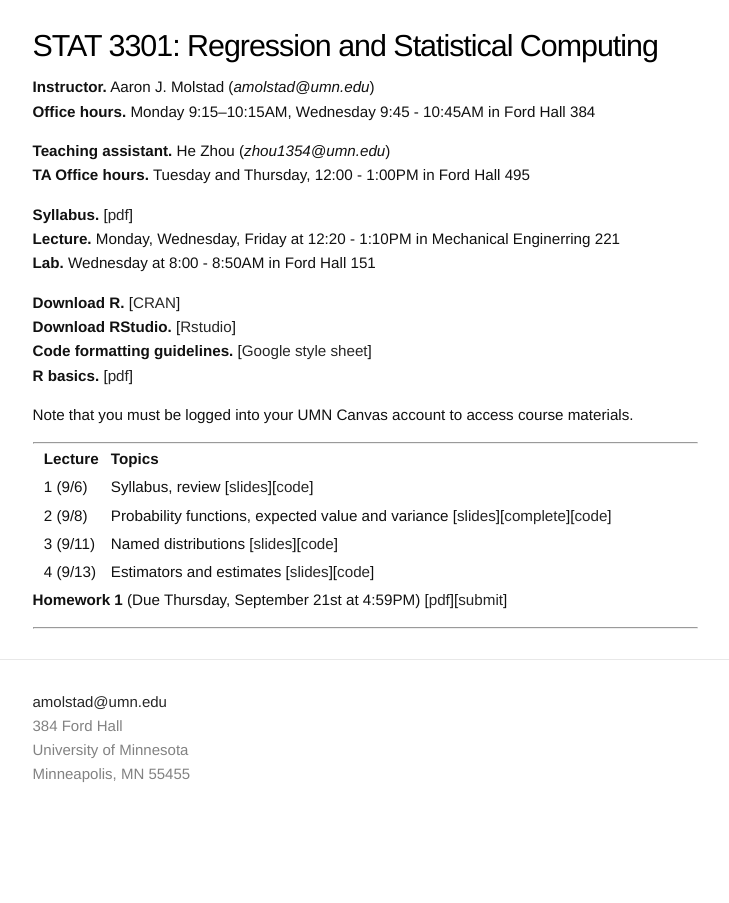
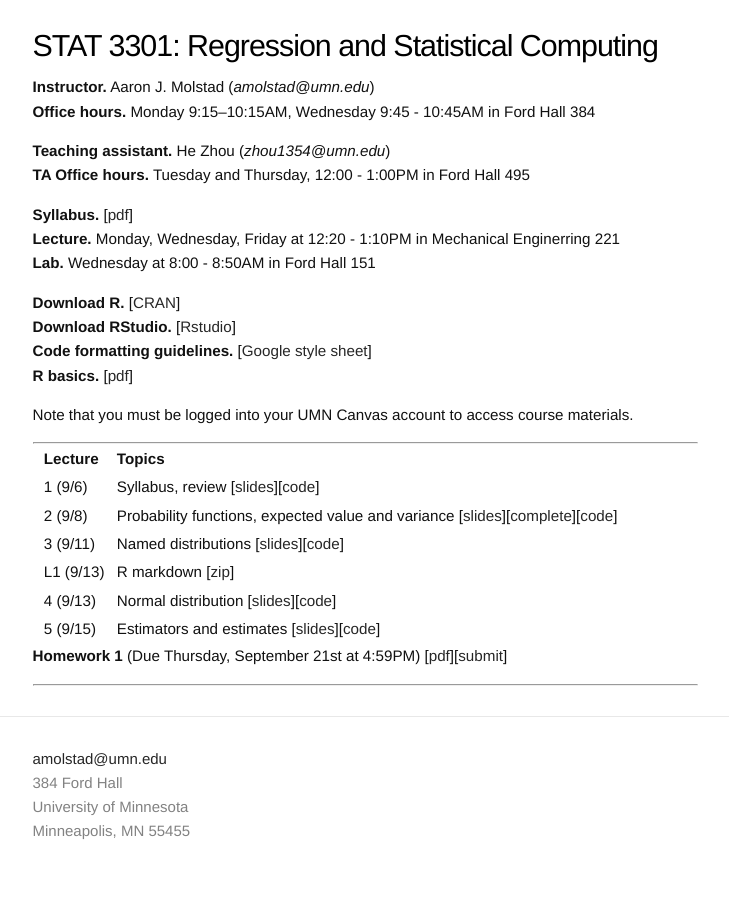
Before and after one commit to ajmolstad/ajmolstad.github.io, a Jekyll site: the page built from F23_STAT3301.md, in a window 1280 px wide. Shown: the whole page, without its empty margins (275-1004 px from the left). Built offline with Jekyll 4.4.1, drawn with Linux system fonts in a browser that asks for light colours.

Commit message:
Update F23_STAT3301.md

```diff
--- a/F23_STAT3301.md
+++ b/F23_STAT3301.md
@@ -30,7 +30,9 @@ Note that you must be logged into your UMN Canvas account to access course mater
 || 1 (9/6)  || Syllabus, review [[slides](https://canvas.umn.edu/files/37590274/download?download_frd=1)][[code](https://canvas.umn.edu/files/37590284/download?download_frd=1)]||
 || 2 (9/8)  || Probability functions, expected value and variance [[slides](https://canvas.umn.edu/files/37650895/download?download_frd=1)][[complete](https://canvas.umn.edu/files/37651287/download?download_frd=1)][[code](https://canvas.umn.edu/files/37651274/download?download_frd=1)]||
 || 3 (9/11)  || Named distributions [[slides](https://canvas.umn.edu/files/37698603/download?download_frd=1)][[code](https://canvas.umn.edu/files/37699127/download?download_frd=1)]||
-|| 4 (9/13) || Estimators and estimates [[slides](https://canvas.umn.edu/files/37757192/download?download_frd=1)][[code](https://canvas.umn.edu/files/37757214/download?download_frd=1)]  ||
+|| L1 (9/13) || R markdown [[zip](https://canvas.umn.edu/files/37811239/download?download_frd=1)] ||
+|| 4 (9/13) || Normal distribution [[slides](https://canvas.umn.edu/files/37757192/download?download_frd=1)][[code](https://canvas.umn.edu/files/37757214/download?download_frd=1)]  ||
+|| 5 (9/15) || Estimators and estimates [[slides](https://canvas.umn.edu/files/37811182/download?download_frd=1)][[code](https://canvas.umn.edu/files/37811440/download?download_frd=1)] ||
 
 
 **Homework 1** (Due Thursday, September 21st at 4:59PM) [[pdf](https://canvas.umn.edu/files/37706333/download?download_frd=1)][[submit](https://canvas.umn.edu/courses/389122/assignments/3459746)]
```
